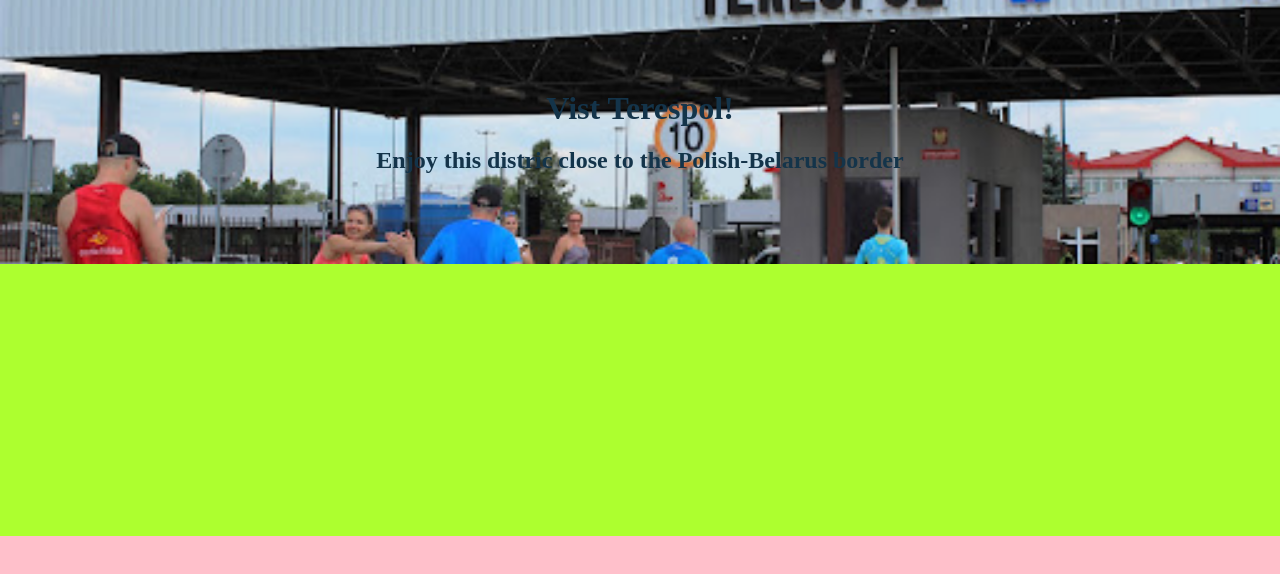
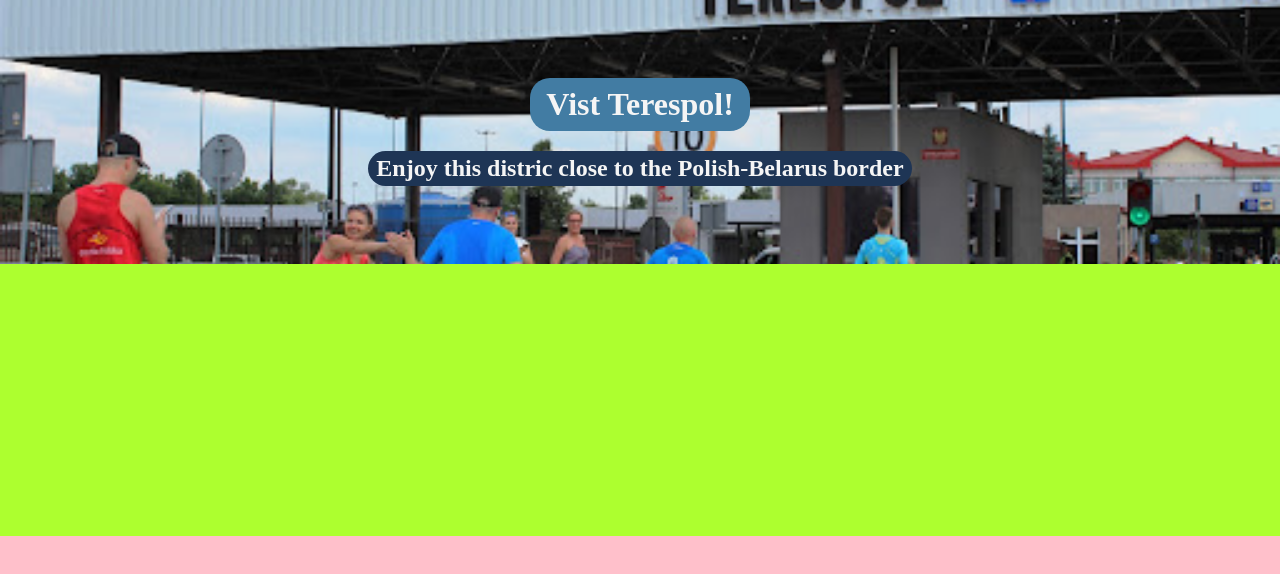
Before and after one commit to filipsam-my-github/scrimba-private-my-home-town, a plain HTML site: page index.html in a window 1280 px wide. Drawn offline with Linux system fonts and the light colour scheme.

Commit message:
added header styling

```diff
--- a/styles/styles.css
+++ b/styles/styles.css
@@ -30,6 +30,20 @@ header {
   background-position: 0% 60%;
 }
 
+header h1 {
+  padding: 0.5rem 1rem;
+  border-radius: 20px;
+  color: var(--clr-white);
+  background-color: var(--clr-bg-blue);
+}
+
+header h2 {
+  padding: 0.25rem 0.5rem;
+  border-radius: 20px;
+  color: var(--clr-white);
+  background-color: var(--clr-bg-dark-blue);
+}
+
 main {
   display: block;
   min-height: 34vh;
```
